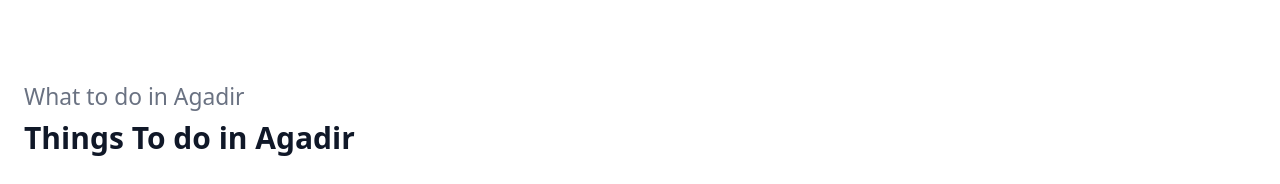
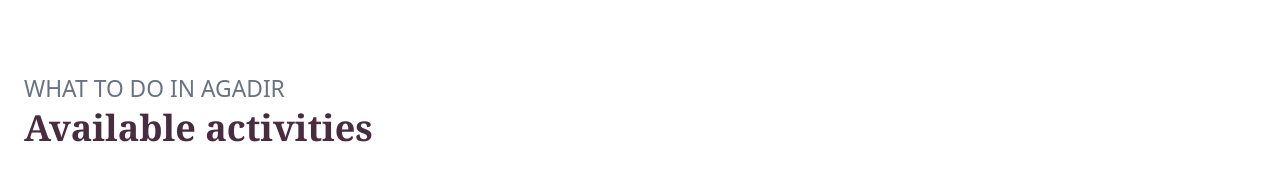
Before and after one commit to khalil31-shwei/Agadir-activities, a React (Vite) app: page / in a window 1280 px wide. Shown: the part 616-800 px from the top of the page. Built offline with nearby package versions, Linux system fonts and the light colour scheme; grey boxes are pictures that could not be loaded.

Commit message:
some simple update

```diff
--- a/src/compenents/body.jsx
+++ b/src/compenents/body.jsx
@@ -1,6 +1,7 @@
 import Dwira from "./salam"
 import ActivitiesSection from "./ThingsTodoSection";
-import Desert from "./sahara desert tour"
+import Desert from "./sahara desert tour";
+import SectionK from "./SectionK";
 export default function Body(){
     return(
     <>
@@ -13,6 +14,7 @@
         </div>
       </div>
     </div>
+    <SectionK />
     <ActivitiesSection />
     <Dwira/>
     <Desert/>
--- a/src/pages/Home.jsx
+++ b/src/pages/Home.jsx
@@ -1,5 +1,5 @@
 import Body from "../compenents/body"
-import SectionK from "../compenents/SectionK"
+
 import Footer from "../compenents/footer"
 import Navbar from "../compenents/navbar"
 export default function Home(){
@@ -7,7 +7,7 @@
         <>
         <Navbar/>
         <Body/>
-        <SectionK />
+
         <Footer/>
         </>
     )
```
